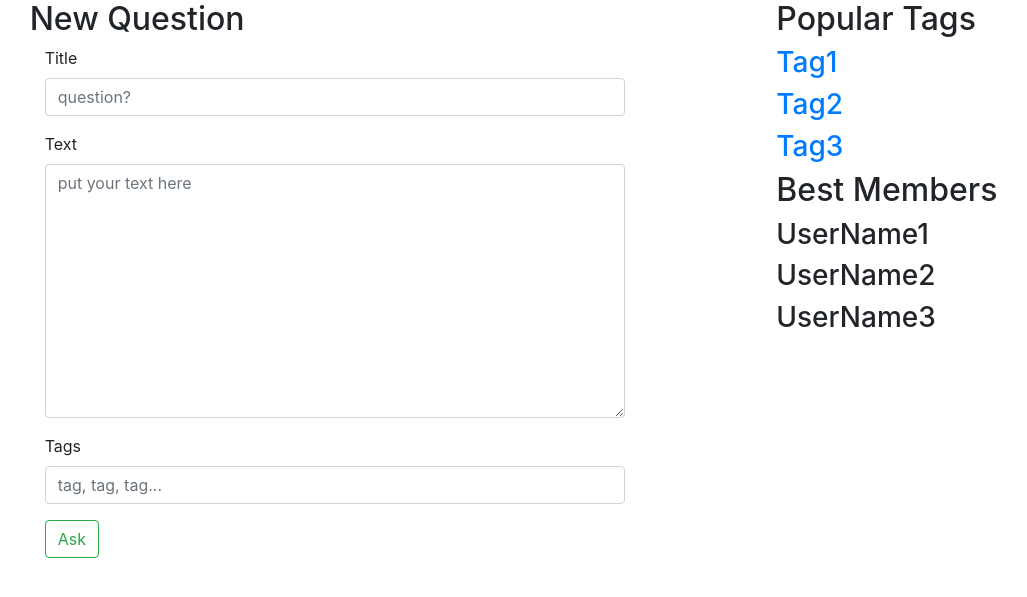
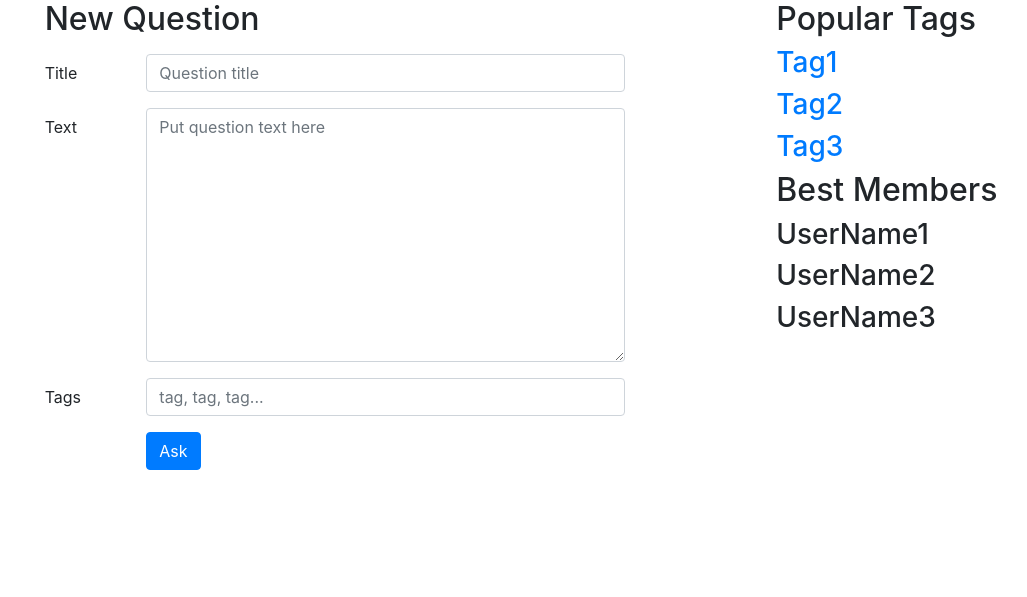
Before and after one commit to DronBrigadir/tp, a Django app: page /ask/ in a window 1280 px wide. Shown: the part 70-667 px from the top of the page, without its empty margins (92-1119 px from the left). Run offline with Django 3.2, Linux system fonts and the light colour scheme; some libraries are stand-ins or nearby versions.

Commit message:
add horizontal form instead of vertical form

```diff
--- a/ASKZUB/templates/ask.html
+++ b/ASKZUB/templates/ask.html
@@ -2,24 +2,34 @@
 
 {% block content %}
     <div class="container-fluid">
-        <div class="row align-items-center">
-            <h2>New Question</h2>
+        <div class="row m-auto">
+            <h2 class="text-center">New Question</h2>
         </div>
 
-        <form>
-            <div class="form-group">
-              <label>Title</label>
-              <input class="form-control" placeholder="question?">
+        <form class="mt-2">
+            <div class="form-group row">
+                <label for="inputQuestionTitle" class="col-sm-2 col-form-label">Title</label>
+                <div class="col-sm-10">
+                    <input type="text" class="form-control" id="inputQuestionTitle" placeholder="Question title">
+                </div>
             </div>
-            <div class="form-group">
-                <label>Text</label>
-                <textarea class="form-control" rows="10" placeholder="put your text here"></textarea>
+            <div class="form-group row">
+                <label for="inputQuestionText" class="col-sm-2 col-form-label">Text</label>
+                <div class="col-sm-10">
+                    <textarea class="form-control" id="inputQuestionText" rows="10" placeholder="Put question text here"></textarea>
+                </div>
             </div>
-            <div class="form-group">
-                <label>Tags</label>
-                <input class="form-control" placeholder="tag, tag, tag...">
+            <div class="form-group row">
+                <label for="inputTags" class="col-sm-2 col-form-label">Tags</label>
+                <div class="col-sm-10">
+                    <input type="text" class="form-control" id="inputTags" placeholder="tag, tag, tag...">
+                </div>
             </div>
-            <button class="btn btn-outline-success my-2 my-sm-0">Ask</button>
+            <div class="form-group row">
+                <div class="col-sm-10 offset-sm-2">
+                    <button type="submit" class="btn btn-primary">Ask</button>
+                </div>
+            </div>
         </form>
     </div>
 {% endblock %}
```
